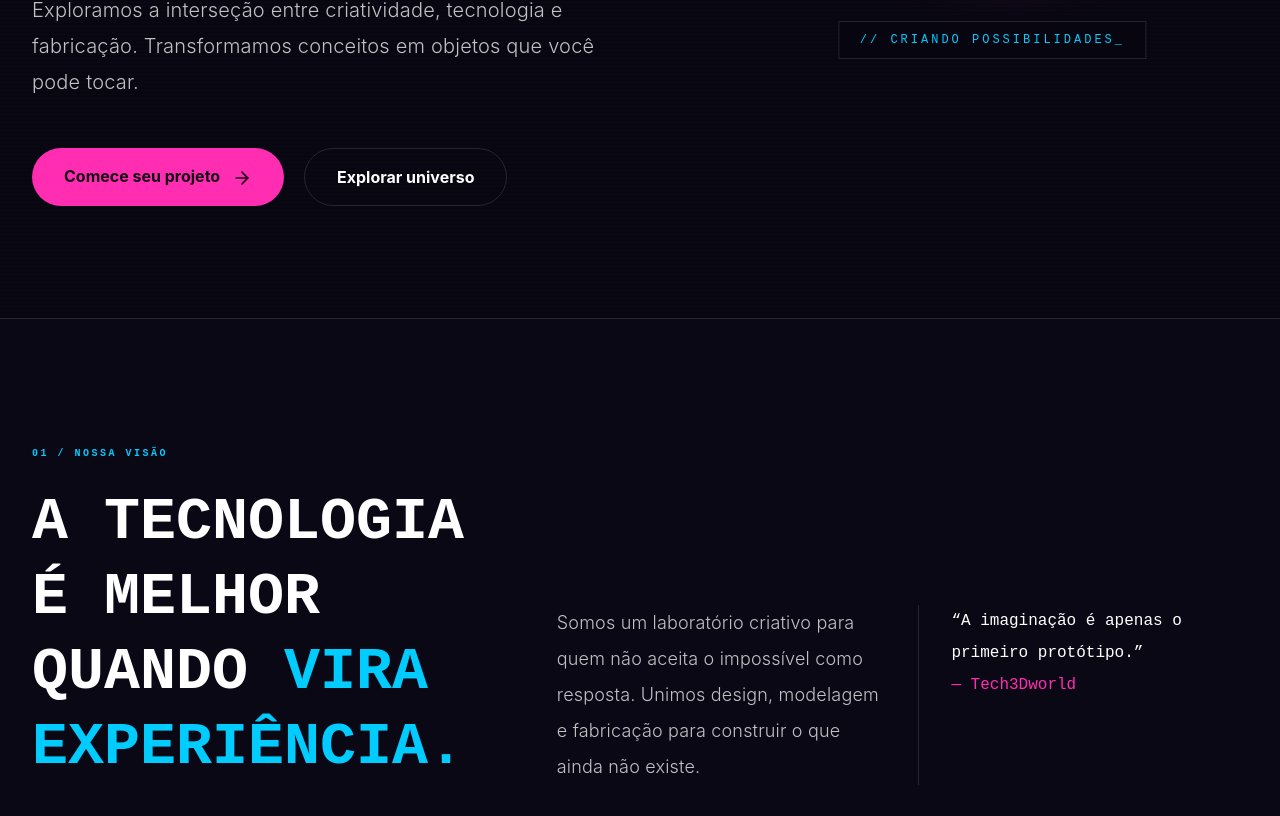
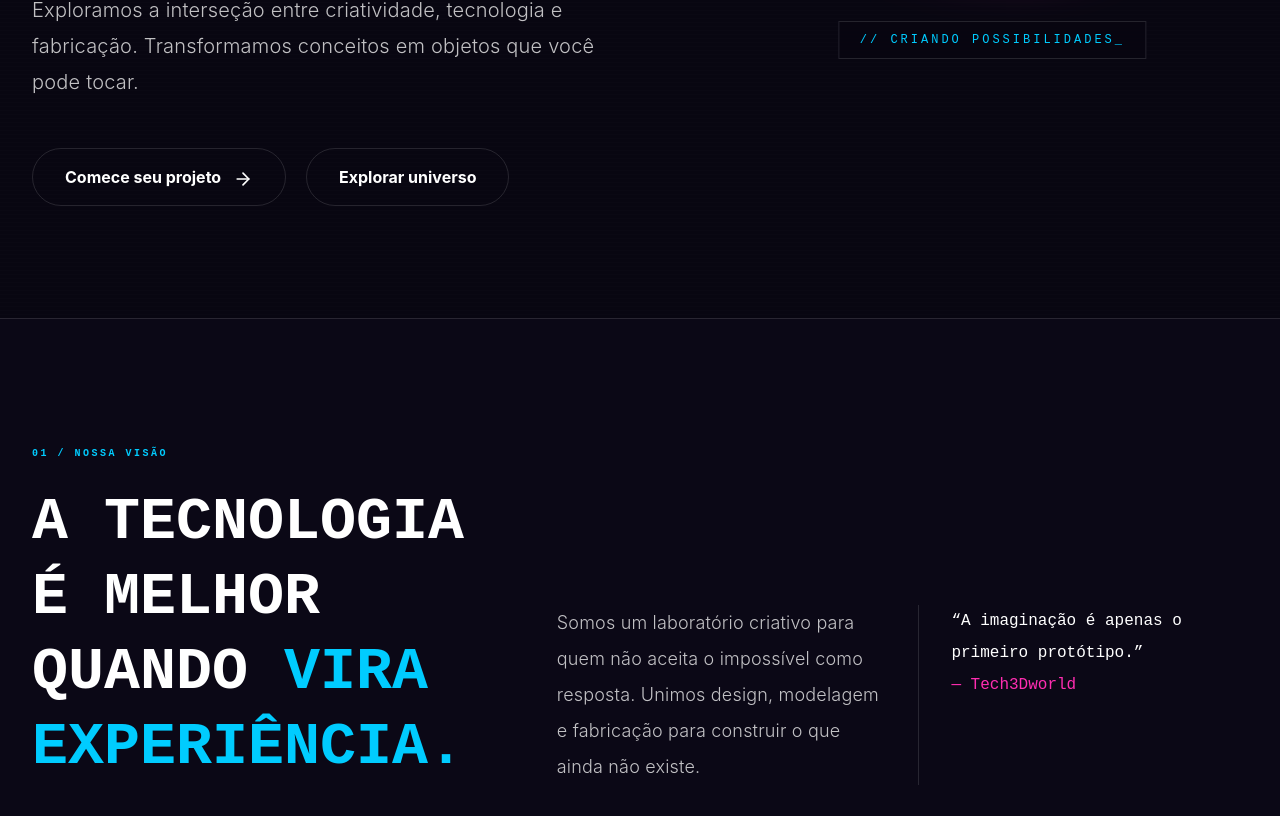
Before and after one commit to germanoMartinss/tech3dworld, a Next.js app: page / in a window 1280 px wide. Shown: the part 764-1580 px from the top of the page. Built offline with nearby package versions, Linux system fonts and the light colour scheme.

Commit message:
fix: botões

```diff
--- a/components/tech3dworld.tsx
+++ b/components/tech3dworld.tsx
@@ -56,7 +56,7 @@ export function Tech3DWorld() {
             <div className="mb-7 inline-flex items-center gap-2 border border-primary/40 bg-primary/10 px-3 py-2 font-mono text-[10px] uppercase tracking-[0.24em] text-primary lg:mb-9 lg:px-4 lg:py-2.5 lg:text-xs"><Sparkles className="size-3 lg:size-4" /> O futuro começa aqui</div>
             <h1 className="text-balance font-mono text-5xl font-black uppercase leading-[0.95] tracking-[-0.07em] text-white sm:text-7xl lg:text-8xl xl:text-9xl">Do digital<br /><span className="text-gradient">para o real.</span></h1>
             <p className="mt-7 max-w-xl text-pretty text-lg font-light leading-8 tracking-[0.01em] text-white/75 lg:mt-9 lg:max-w-2xl lg:text-xl lg:leading-9">Exploramos a interseção entre criatividade, tecnologia e fabricação. Transformamos conceitos em objetos que você pode tocar.</p>
-            <div className="mt-9 flex flex-wrap gap-4 lg:mt-12 lg:gap-5"><a href="#contato" className="group rounded-full bg-primary px-6 py-3.5 text-sm font-bold text-primary-foreground transition hover:shadow-[0_0_35px_rgba(255,45,177,0.45)] lg:px-8 lg:py-4 lg:text-base">Comece seu projeto <ArrowRight className="ml-2 inline size-4 transition group-hover:translate-x-1 lg:size-5" /></a><a href="#servicos" className="rounded-full border border-white/20 px-6 py-3.5 text-sm font-bold text-white transition hover:border-secondary hover:text-secondary lg:px-8 lg:py-4 lg:text-base">Explorar universo</a></div>
+            <div className="mt-9 flex flex-wrap gap-4 lg:mt-12 lg:gap-5"><a href="#contato" className="group rounded-full border border-white/20 px-6 py-3.5 text-sm font-bold text-white transition hover:border-primary hover:text-primary lg:px-8 lg:py-4 lg:text-base">Comece seu projeto <ArrowRight className="ml-2 inline size-4 transition group-hover:translate-x-1 lg:size-5" /></a><a href="#servicos" className="rounded-full border border-white/20 px-6 py-3.5 text-sm font-bold text-white transition hover:border-secondary hover:text-secondary lg:px-8 lg:py-4 lg:text-base">Explorar universo</a></div>
           </motion.div>
           <motion.div initial={{ opacity: 0, scale: 0.85 }} animate={{ opacity: 1, scale: 1 }} transition={{ duration: 1 }} className="relative mx-auto w-full max-w-[460px] lg:max-w-[560px] xl:max-w-[620px]">
             <Image src={logo} alt="Logo neon Tech3Dworld" width={600} height={600} priority className="relative z-10 w-full animate-float object-contain drop-shadow-[0_0_25px_rgba(255,45,177,0.5)]" />
@@ -73,7 +73,7 @@ export function Tech3DWorld() {
 
       <section id="processo" className="border-t border-white/10 px-5 py-24 lg:px-8 lg:py-32"><div className="mx-auto max-w-7xl xl:max-w-[90rem]"><p className="eyebrow lg:text-xs">04 / como acontece</p><h2 className="mt-4 max-w-2xl font-mono text-4xl font-bold uppercase text-white sm:text-5xl lg:mt-6 lg:max-w-3xl lg:text-6xl">Uma ideia.<br /><span className="text-secondary">Várias dimensões.</span></h2><div className="mt-14 grid gap-8 md:grid-cols-4 lg:mt-20 lg:gap-10">{['Descobrir', 'Projetar', 'Construir', 'Evoluir'].map((step, i) => <div key={step} className="relative border-t border-white/20 pt-5 lg:pt-6"><span className="font-mono text-sm text-primary lg:text-base">0{i + 1}</span><h3 className="mt-8 font-mono text-xl font-bold uppercase text-white lg:mt-10 lg:text-2xl">{step}</h3><p className="mt-3 text-sm font-light leading-6 tracking-[0.01em] text-white/60 lg:mt-4 lg:text-base lg:leading-7">{['Entendemos o desafio e descobrimos novas possibilidades.', 'Damos forma à visão com precisão e intenção.', 'Prototipamos, testamos e materializamos.', 'O projeto vive, aprende e encontra novos caminhos.'][i]}</p></div>)}</div></div></section>
 
-      <section id="contato" className="relative border-t border-white/10 bg-card/40 px-5 py-28 text-center lg:px-8 lg:py-36"><div className="gridlines pointer-events-none absolute inset-0 opacity-30" /><div className="relative mx-auto max-w-4xl lg:max-w-5xl"><Layers3 className="mx-auto size-10 text-primary lg:size-14" /><h2 className="mt-7 text-balance font-mono text-5xl font-black uppercase leading-none tracking-tight text-white sm:text-7xl lg:mt-9 lg:text-8xl">Vamos criar<br /><span className="text-gradient">o próximo mundo.</span></h2><p className="mx-auto mt-7 max-w-xl text-lg font-light leading-8 tracking-[0.01em] text-white/75 lg:mt-9 lg:max-w-2xl lg:text-xl lg:leading-9">Você traz a pergunta. A gente constrói a possibilidade.</p><a href="mailto:hello@tech3dworld.com" className="mt-9 inline-flex rounded-full bg-secondary px-7 py-4 font-bold text-secondary-foreground transition hover:shadow-[0_0_35px_rgba(0,204,255,0.4)] lg:mt-12 lg:px-9 lg:py-5 lg:text-lg">hello@tech3dworld.com <ArrowRight className="ml-3 size-5 lg:size-6" /></a></div></section>
+      <section id="contato" className="relative border-t border-white/10 bg-card/40 px-5 py-28 text-center lg:px-8 lg:py-36"><div className="gridlines pointer-events-none absolute inset-0 opacity-30" /><div className="relative mx-auto max-w-4xl lg:max-w-5xl"><Layers3 className="mx-auto size-10 text-primary lg:size-14" /><h2 className="mt-7 text-balance font-mono text-5xl font-black uppercase leading-none tracking-tight text-white sm:text-7xl lg:mt-9 lg:text-8xl">Vamos criar<br /><span className="text-gradient">o próximo mundo.</span></h2><p className="mx-auto mt-7 max-w-xl text-lg font-light leading-8 tracking-[0.01em] text-white/75 lg:mt-9 lg:max-w-2xl lg:text-xl lg:leading-9">Você traz a pergunta. A gente constrói a possibilidade.</p><a href="mailto:hello@tech3dworld.com" className="mt-9 inline-flex rounded-full border border-white/20 px-7 py-4 font-bold text-white transition hover:border-secondary hover:text-secondary lg:mt-12 lg:px-9 lg:py-5 lg:text-lg">hello@tech3dworld.com <ArrowRight className="ml-3 size-5 lg:size-6" /></a></div></section>
 
       <footer className="border-t border-white/10 px-5 py-8 lg:px-8 lg:py-10"><div className="mx-auto flex max-w-7xl flex-col justify-between gap-4 text-xs text-muted-foreground sm:flex-row lg:text-sm xl:max-w-[90rem]"><span>© 2026 TECH3DWORLD. TODOS OS DIREITOS RESERVADOS.</span><span className="font-mono tracking-widest text-primary">MADE FOR THE CURIOUS_</span></div></footer>
     </main>
```
